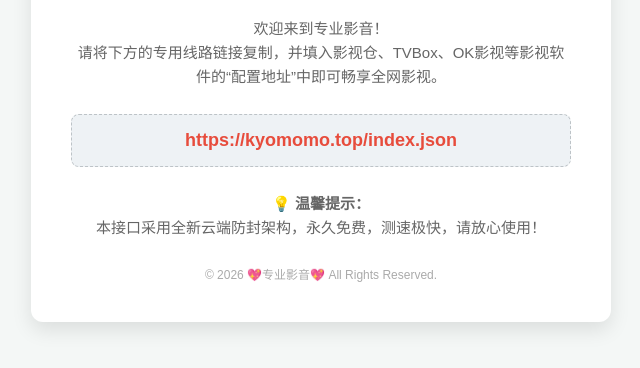
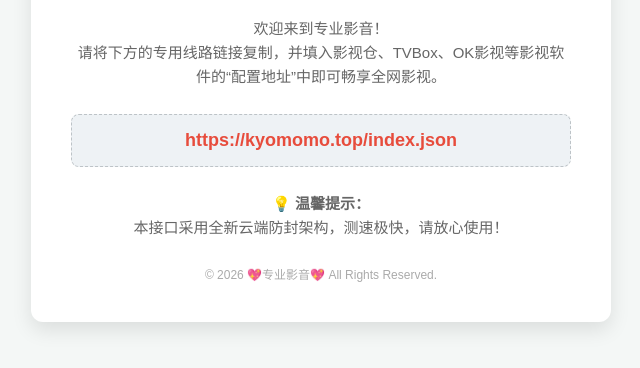
Before and after one commit to kyomomoxia/626, a plain HTML site: page index.html in a window 1280 px wide. Shown: the part 310-678 px from the top of the page, without its empty margins (319-959 px from the left). Drawn offline with Linux system fonts and the light colour scheme.

Commit message:
Update index.html

```diff
--- a/index.html
+++ b/index.html
@@ -68,7 +68,7 @@
             https://kyomomo.top/index.json
         </div>
 
-        <p>💡 <strong>温馨提示：</strong><br>本接口采用全新云端防封架构，永久免费，测速极快，请放心使用！</p>
+        <p>💡 <strong>温馨提示：</strong><br>本接口采用全新云端防封架构，测速极快，请放心使用！</p>
 
         <div class="footer">
             © 2026 💖专业影音💖 All Rights Reserved.
```
